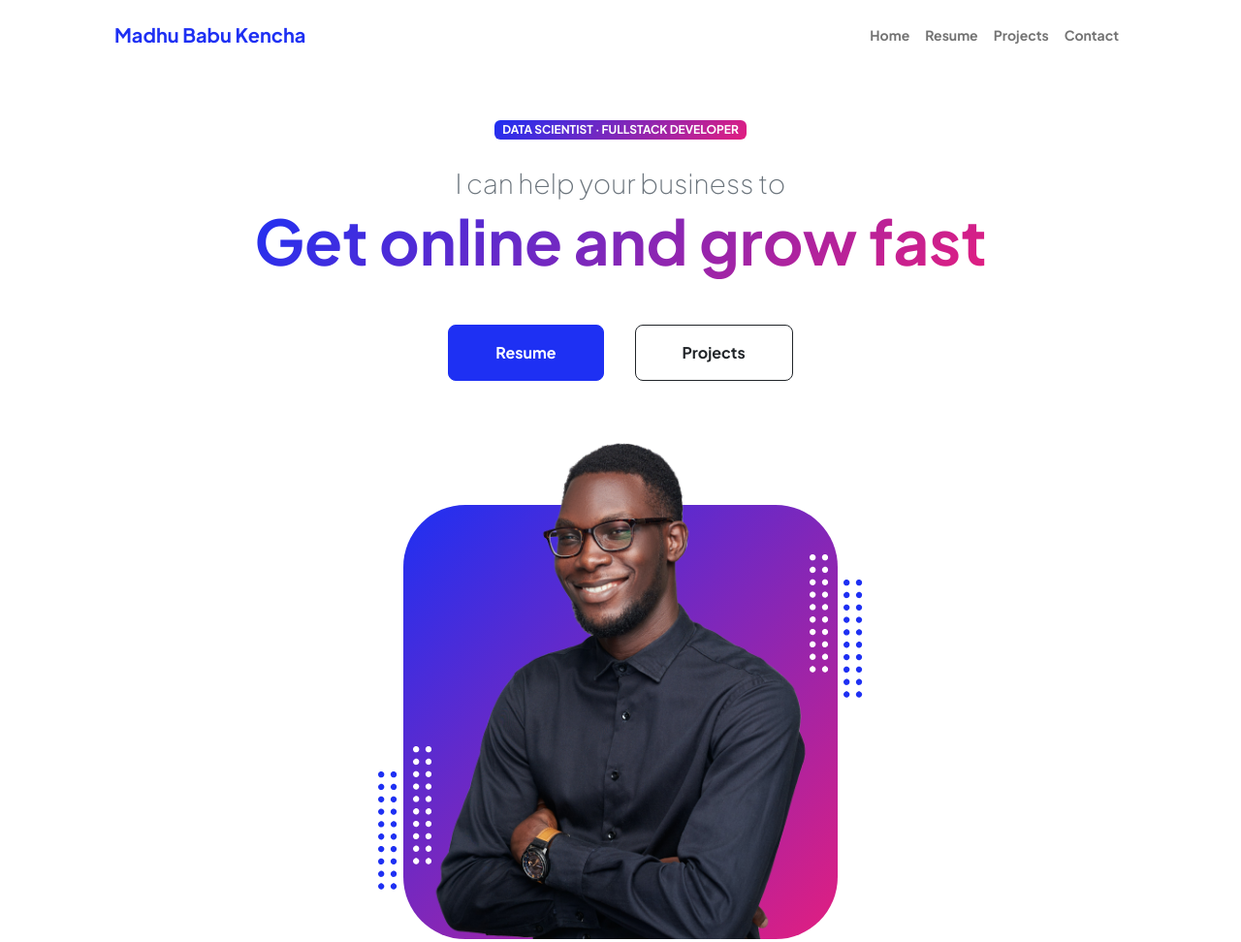
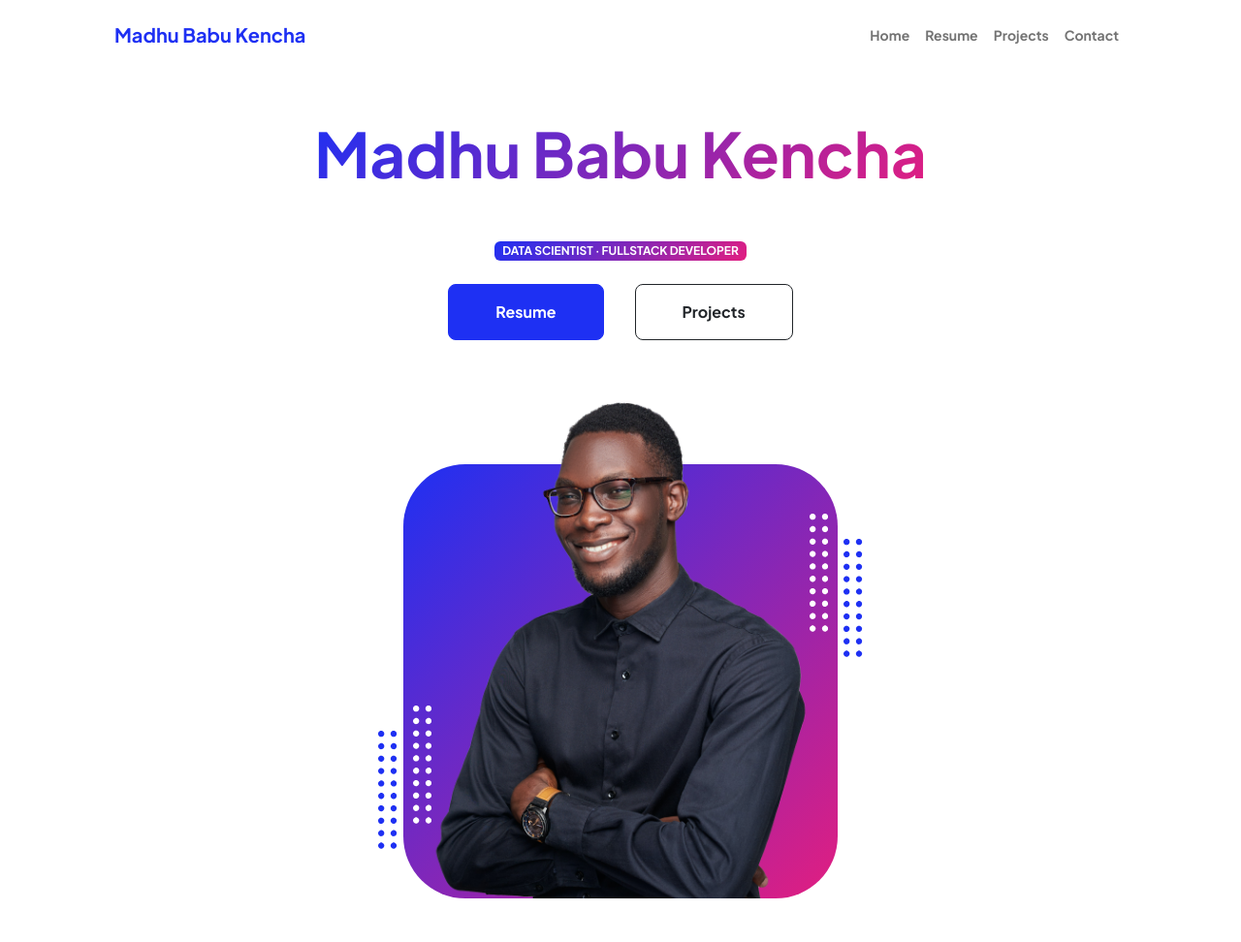
Before and after one commit to madhubabukencha/madhubabukencha, a plain HTML site: page index.html in a window 1280 px wide. Shown: the top 972 px of the page at 97% size. Drawn offline with nearby package versions, Linux system fonts and the light colour scheme.

Commit message:
Update index.html

```diff
--- a/index.html
+++ b/index.html
@@ -41,9 +41,8 @@
                         <div class="col-xxl-5">
                             <!-- Header text content-->
                             <div class="text-center text-xxl-start">
+                                <h1 class="display-3 fw-bolder mb-5"><span class="text-gradient d-inline">Madhu Babu Kencha</span></h1>
                                 <div class="badge bg-gradient-primary-to-secondary text-white mb-4"><div class="text-uppercase">Data Scientist &middot; Fullstack Developer</div></div>
-                                <div class="fs-3 fw-light text-muted">I can help your business to</div>
-                                <h1 class="display-3 fw-bolder mb-5"><span class="text-gradient d-inline">Get online and grow fast</span></h1>
                                 <div class="d-grid gap-3 d-sm-flex justify-content-sm-center justify-content-xxl-start mb-3">
                                     <a class="btn btn-primary btn-lg px-5 py-3 me-sm-3 fs-6 fw-bolder" href="resume.html">Resume</a>
                                     <a class="btn btn-outline-dark btn-lg px-5 py-3 fs-6 fw-bolder" href="projects.html">Projects</a>
```
